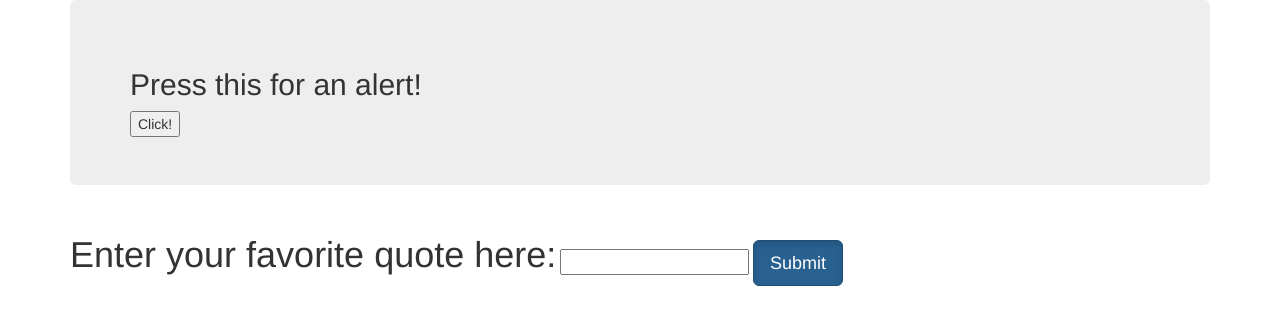
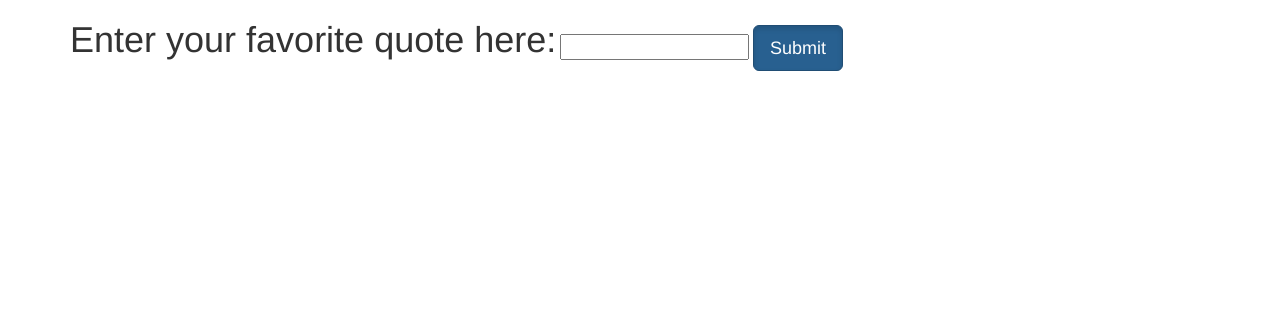
Before and after one commit to MPetersen89/word-puzzle, a plain HTML site: page index.html in a window 1280 px wide. Drawn offline with Linux system fonts and the light colour scheme.

Commit message:
edit and remove an added jumbotron that was used for example
Co-Authored-by: Michael Petersen <michael_petersen_email@yahoo.com>

```diff
--- a/index.html
+++ b/index.html
@@ -9,10 +9,6 @@
   </head>
   <body>
     <div class="container">
-      <div class="jumbotron">
-        <h2>Press this for an alert!</h2>
-        <button id="clickButton" type="button">Click!</button>
-      </div>
       <form id="formQuote">
         <div class="form-group">
           <label for="input"><h1>Enter your favorite quote here:</h1></label>
```
